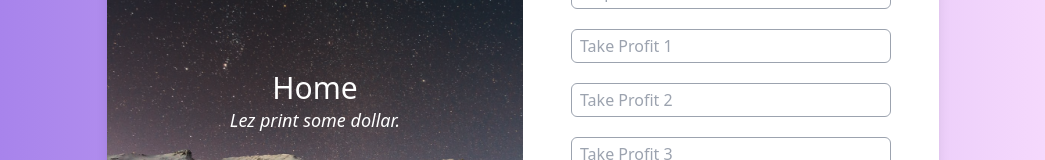
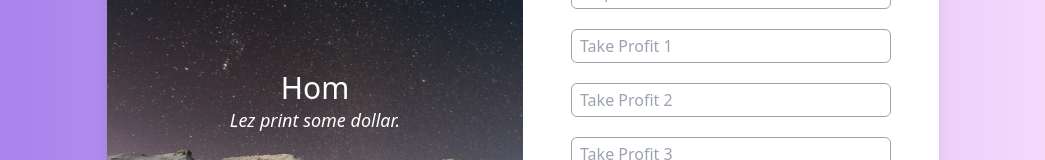
Before and after one commit to GrimStarr/trade-manager, a Next.js app: page /dashboard in a window 1280 px wide. Shown: the part 298-458 px from the top of the page, without its empty margins (117-1162 px from the left). Built offline with nearby package versions, Linux system fonts and the light colour scheme; no server answers; the database is empty; sample sign-in values are in the browser's storage.

Commit message:
devopstest

```diff
--- a/pages/dashboard.tsx
+++ b/pages/dashboard.tsx
@@ -95,7 +95,7 @@ const Dashboard = () => {
                 <div className="flex flex-col lg:flex-row w-10/12 lg:w-8/12 bg-white rounded-xl mx-auto shadow-lg overflow-hidden">
 
                     <div className="w-full lg:w-1/2 flex flex-col items-center justify-center p-4 bg-no-repeat bg-center bg-cover bg-picture">
-                        <h1 className="text-white font-medium text-3xl "onClick={() => {router.push('/servers')}} >Home</h1>
+                        <h1 className="text-white font-medium text-3xl "onClick={() => {router.push('/servers')}} >Hom</h1>
                         <div>
                     <p className='text-white italic text-lg'>Lez print some dollar<span onClick={() => {logout()}}>. </span></p>
                     </div>
```
